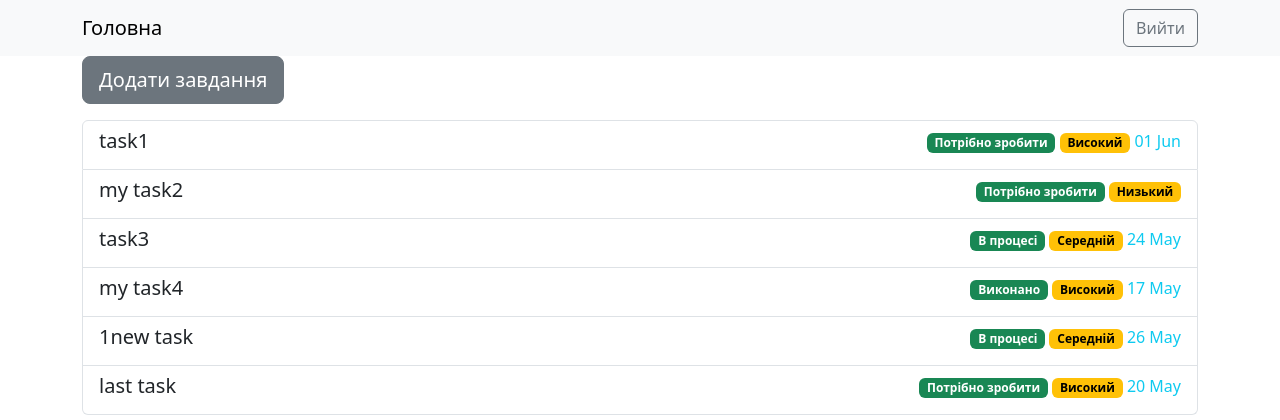
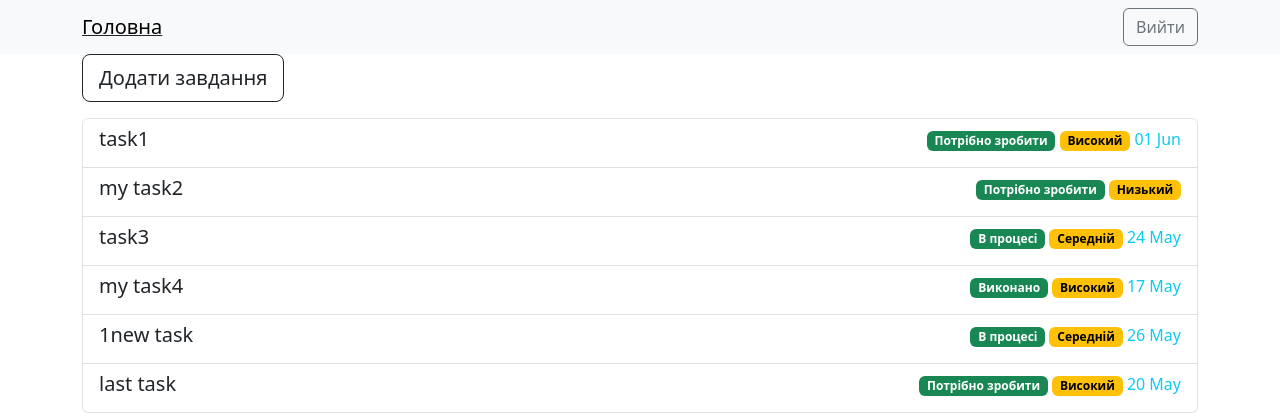
Before and after one commit to yarynaboiko/task_traking, a Django app: page / in a window 1280 px wide. Shown: the top 420 px of the page. Run offline with Django 5.2, Linux system fonts and the light colour scheme; a user stored in the database is signed in; data comes from the database, SQL or seed files in the repository; both versions use the stored data as it was after the commit.

```diff
--- a/templates/base.html
+++ b/templates/base.html
@@ -8,9 +8,9 @@
 <body>
     <nav class="navbar navbar-expand-lg navbar-light bg-light">
         <div class="container">
-           <a class="navbar-brand" href="{% url 'task-list' %}">
+        <u><a class="navbar-brand" href="{% url 'task-list' %}">
             Головна
-        </a>
+        </a></u>
 
         {% if request.user.is_authenticated %}
           <form class = 'd-flex' action="{% url 'logout' %}" method="post">
--- a/templates/tasks/task_list.html
+++ b/templates/tasks/task_list.html
@@ -2,7 +2,7 @@
 {% block content %}
 <div class="container">
 
-    <a href="{% url 'task-create'%}" type="button" class="btn btn-secondary btn-lg mb-3">Додати завдання</a>
+    <a href="{% url 'task-create'%}" type="button" class="btn btn-outline-dark btn-lg mb-3">Додати завдання</a>
     <div class="list-group">
    {% for task in tasks %}
 
```
Also changed, not shown: db.sqlite3.
